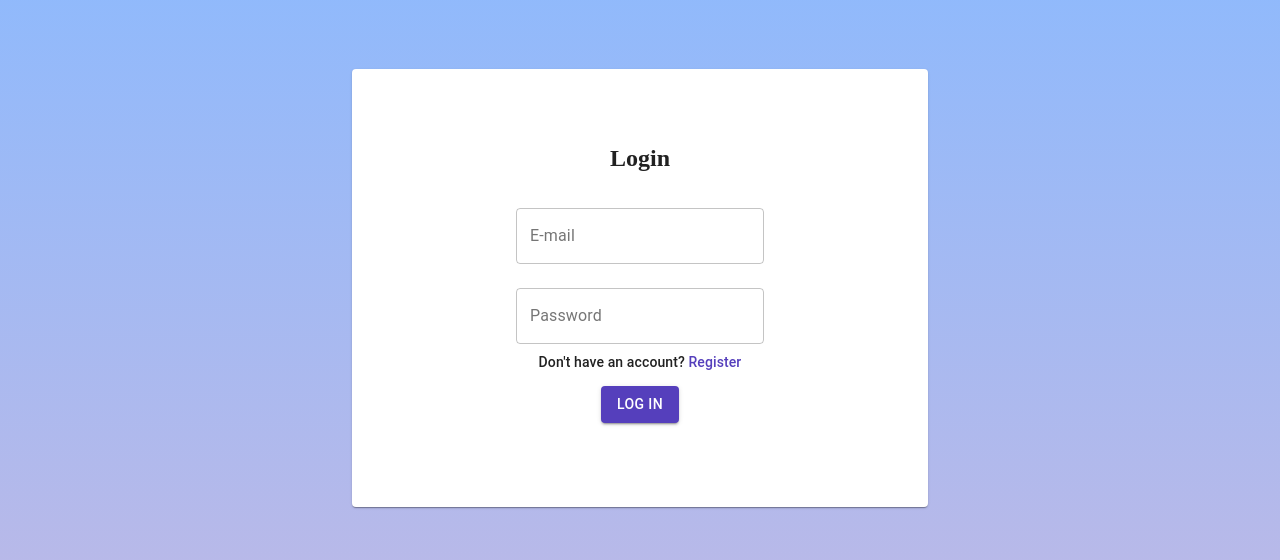
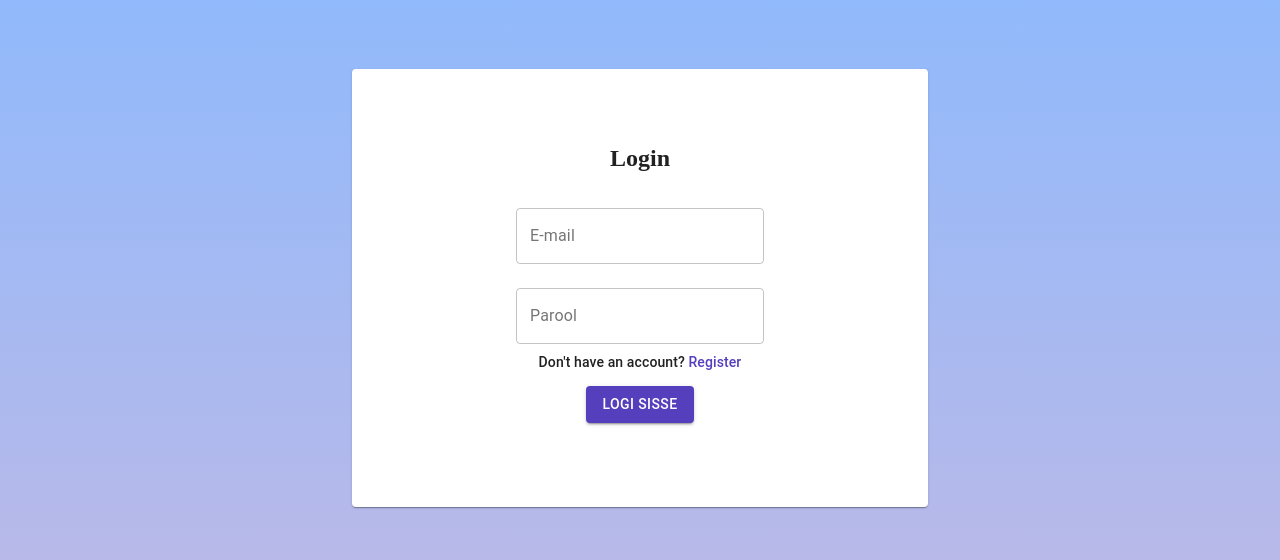
Before and after one commit to ottmartens/mentor-client, a React (Create React App) app: page /login in a window 1280 px wide. Shown: the part 112-672 px from the top of the page. Built offline with nearby package versions, Linux system fonts and the light colour scheme; a web font is replaced by a local one.

Commit message:
added translations hook and file

```diff
--- /dev/null
+++ b/src/hooks/useTranslator.ts
@@ -0,0 +1,16 @@
+import { TRANSLATIONS, TranslationValue } from '../translations';
+
+export enum Language {
+	EE = 'EE',
+	EN = 'EN',
+}
+
+export default function useTranslator(): { [key in TranslationValue]: string } {
+	let selectedLanguage = localStorage.getItem('lang');
+
+	if (!selectedLanguage) {
+		selectedLanguage = Language.EE;
+		localStorage.setItem('lang', Language.EE);
+	}
+	return TRANSLATIONS[selectedLanguage];
+}
--- /dev/null
+++ b/src/translations.ts
@@ -0,0 +1,17 @@
+import { Language } from './hooks/useTranslator';
+
+export enum TranslationValue {
+	LOGIN = 'LOGIN',
+	PASSWORD = 'PASSWORD',
+}
+// ts-ignore
+export const TRANSLATIONS: { [key in Language]: { [key in TranslationValue]: string } } = {
+	EE: {
+		LOGIN: 'Logi sisse',
+		PASSWORD: 'Parool',
+	},
+	EN: {
+		LOGIN: 'Login',
+		PASSWORD: 'Password',
+	},
+};
--- a/src/views/login/LoginView.tsx
+++ b/src/views/login/LoginView.tsx
@@ -8,6 +8,7 @@ import { isSet, isEmail, validateInputs } from '../../services/validators';
 import Notice from '../../components/notice/Notice';
 import { UserContext } from '../../contexts/UserContext';
 import { setUserToken } from '../../services/auth';
+import useTranslator from '../../hooks/useTranslator';
 
 const useStyles = makeStyles((theme) => ({
 	container: {
@@ -35,6 +36,8 @@ const useStyles = makeStyles((theme) => ({
 }));
 
 export default function LoginView() {
+	// translations
+	const t = useTranslator();
 	// css classes
 	const classes = useStyles();
 
@@ -95,7 +98,7 @@ export default function LoginView() {
 							<Field {...input.email} label="E-mail" type="text" />
 						</div>
 						<div>
-							<Field {...input.password} label="Password" type="password" />
+							<Field {...input.password} label={t.PASSWORD} type="password" />
 						</div>
 						<Typography gutterBottom variant="subtitle2" align="center">
 							Don't have an account?{' '}
@@ -105,7 +108,7 @@ export default function LoginView() {
 						</Typography>
 						<div className={classes.button}>
 							<Button type="submit" variant="contained" color="primary">
-								LOG IN
+								{t.LOGIN}
 							</Button>
 						</div>
 					</form>
```
